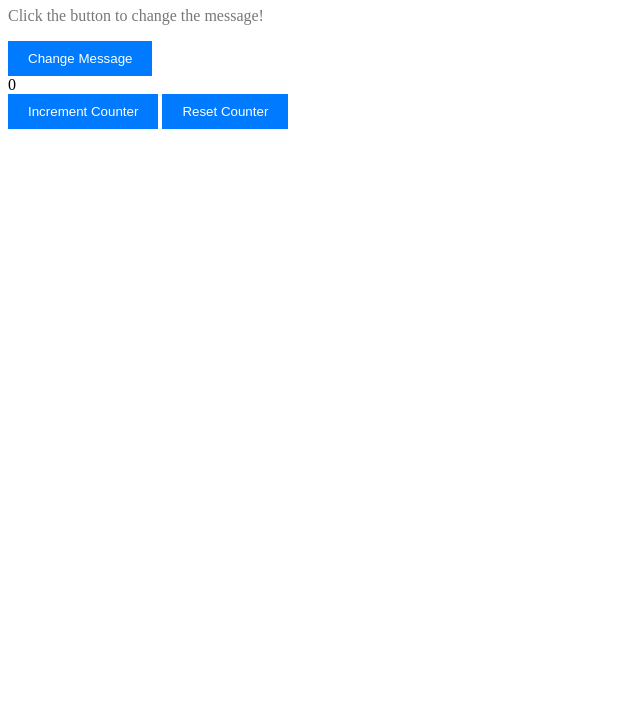
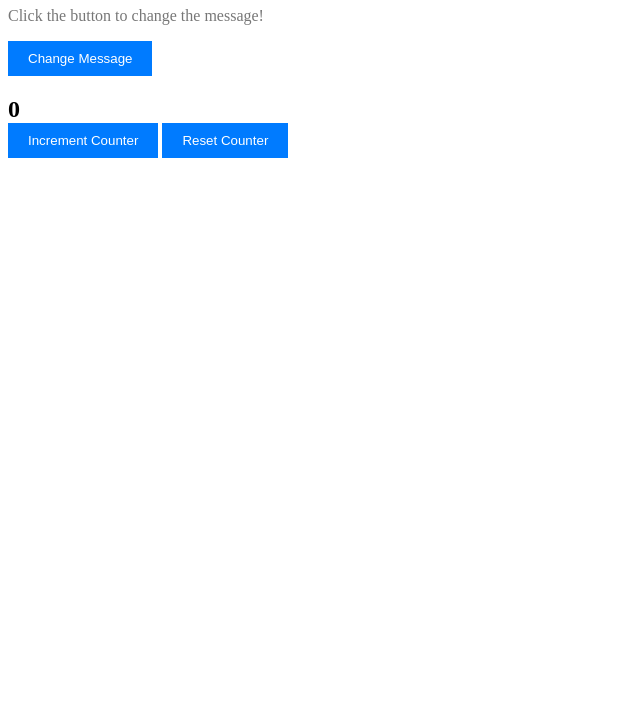
Before and after one commit to James-S-Wood/mywebapplicatrion, a plain HTML site: page index.html in a window 1280 px wide. Shown: the part 73-800 px from the top of the page, without its empty margins (0-640 px from the left). Drawn offline with Linux system fonts and the light colour scheme.

Commit message:
Added #counter style to .css file.

```diff
--- a/style.css
+++ b/style.css
@@ -13,3 +13,9 @@ button {
     border: none;
     cursor: pointer;
 }
+
+#counter {
+    font-size: 24px;
+    font-weight: bold;
+    margin-top: 20px;
+}
```
